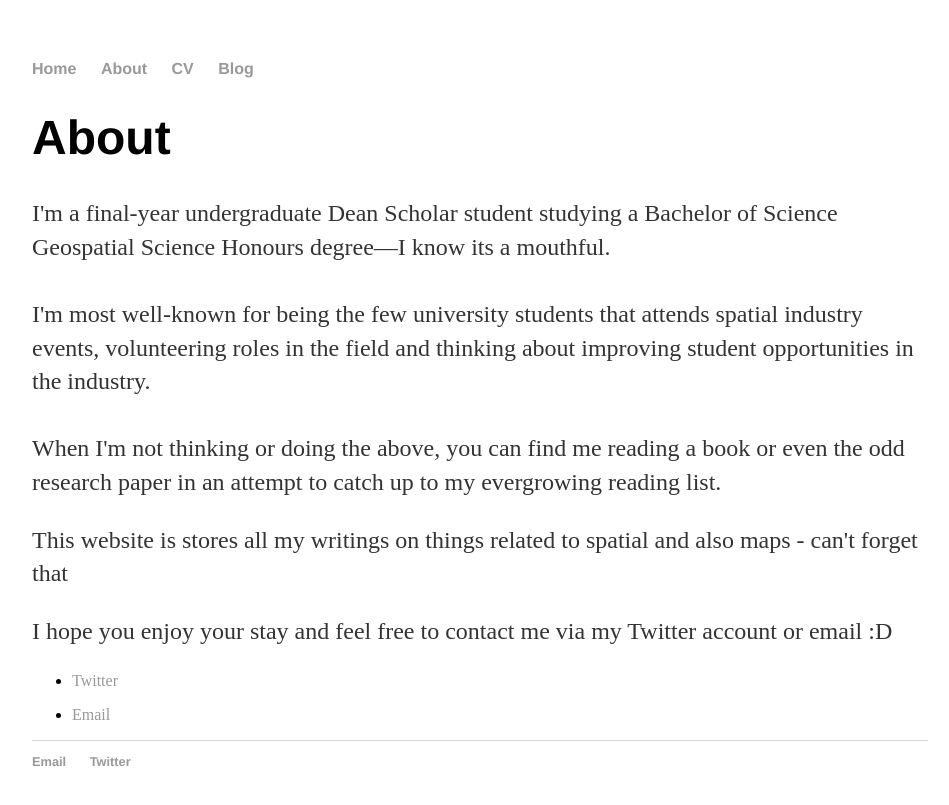
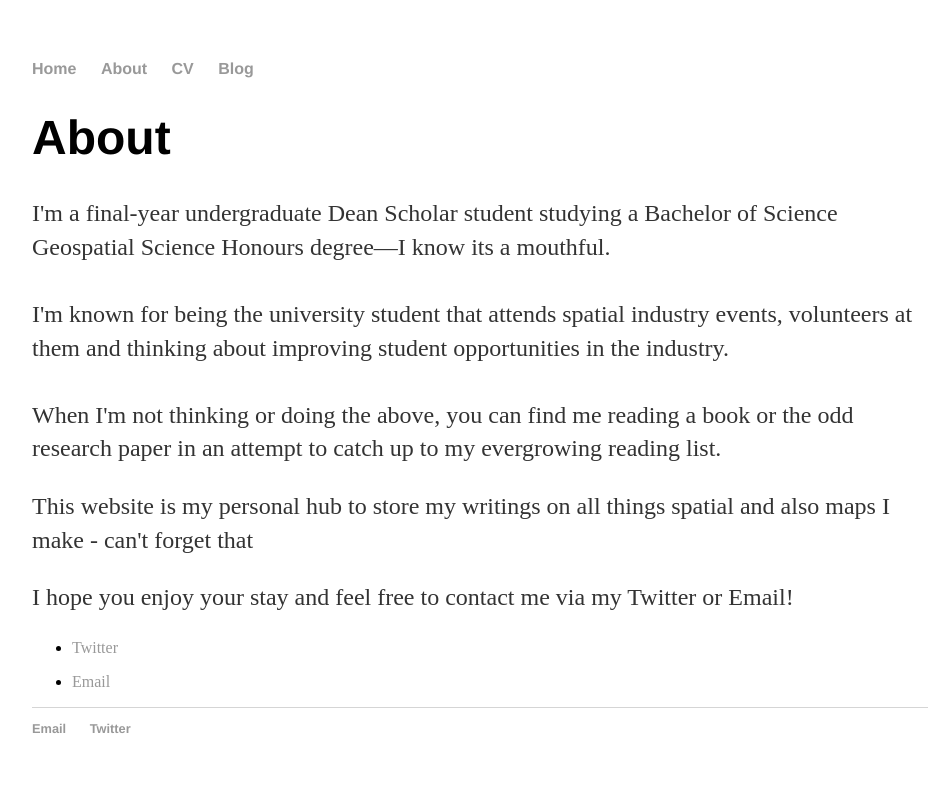
Before and after one commit to cartoos/cartoos.github.io, a Jekyll site: the page about/index.html, which Jekyll copies as it is, in a window 1280 px wide. Shown: the top 805 px of the page, without its empty margins (160-1109 px from the left). Built offline with Jekyll 4.4.1, drawn with Linux system fonts in a browser that asks for light colours.

Commit message:
Update index.html

```diff
--- a/about/index.html
+++ b/about/index.html
@@ -21,14 +21,14 @@
 			Geospatial Science Honours degree—I know its a mouthful.
 			<br>
 			<br>
-			I'm most well-known for being the few university students that attends spatial industry events,
-			volunteering roles in the field and thinking about improving student opportunities in the industry.
+			I'm known for being the university student that attends spatial industry events,
+			volunteers at them and thinking about improving student opportunities in the industry.
 			<br>
 			<br>
-			When I'm not thinking or doing the above, you can find me reading a book or even the odd research paper
+			When I'm not thinking or doing the above, you can find me reading a book or the odd research paper
 			in an attempt to catch up to my evergrowing reading list.</p>
-			<p>This website is stores all my writings on things related to spatial and also maps - can't forget that</p>
-			<p>I hope you enjoy your stay and feel free to contact me via my Twitter account or email :D</p>
+			<p>This website is my personal hub to store my writings on all things spatial and also maps I make - can't forget that</p>
+			<p>I hope you enjoy your stay and feel free to contact me via my Twitter or Email!</p>
 
 			<ul>
 				<li><a href="https://twitter.com/carto_os">Twitter</a></li>
```
